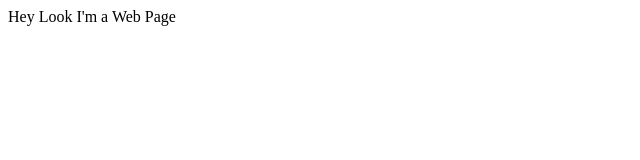
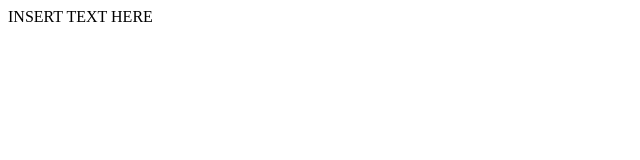
Before and after one commit to jpf13621/Web-Page, a plain HTML site: page index.html in a window 1280 px wide. Shown: the full height of the page, 0-640 px from the left. Drawn offline with Linux system fonts and the light colour scheme.

Commit message:
Update index.html

```diff
--- a/index.html
+++ b/index.html
@@ -1,3 +1,8 @@
 <html>
-Hey Look I'm a Web Page
+  <HEAD>
+    <TITLE> CSCI PROJECT WEB PAGE </TITLE>
+  </HEAD>
+  <BODY>
+    INSERT TEXT HERE
+  </BODY>
 </HTML>
```
